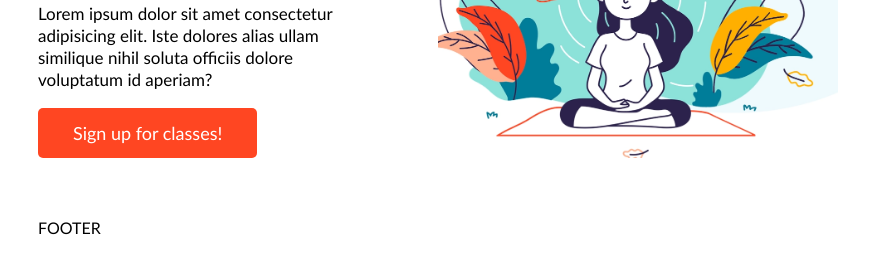
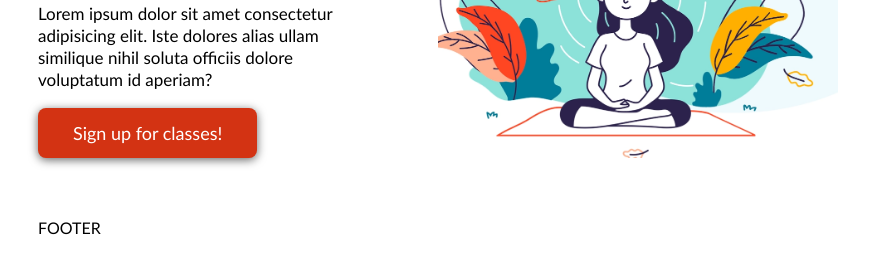
Before and after one commit to QuincyJ1/2-yoga, a website: page index.html in a window 1280 px wide. In both pictures the pointer is over the link "Sign up for classes!". Shown: the part 292-566 px from the top of the page, without its empty margins (202-1071 px from the left). Drawn offline with Linux system fonts and the light colour scheme.

Commit message:
Button update

```diff
--- a/css/main.css
+++ b/css/main.css
@@ -65,6 +65,13 @@ line-height: 20px;
 border-radius: 5px;
 }
 
+.btn:hover {
+background-color: #d33313;
+border-radius: 8px;
+cursor: no-drop;
+box-shadow: 0px 2px 10px 0px  #0009;
+}
+
 .right-column {
     width: 50%;
 }
```
